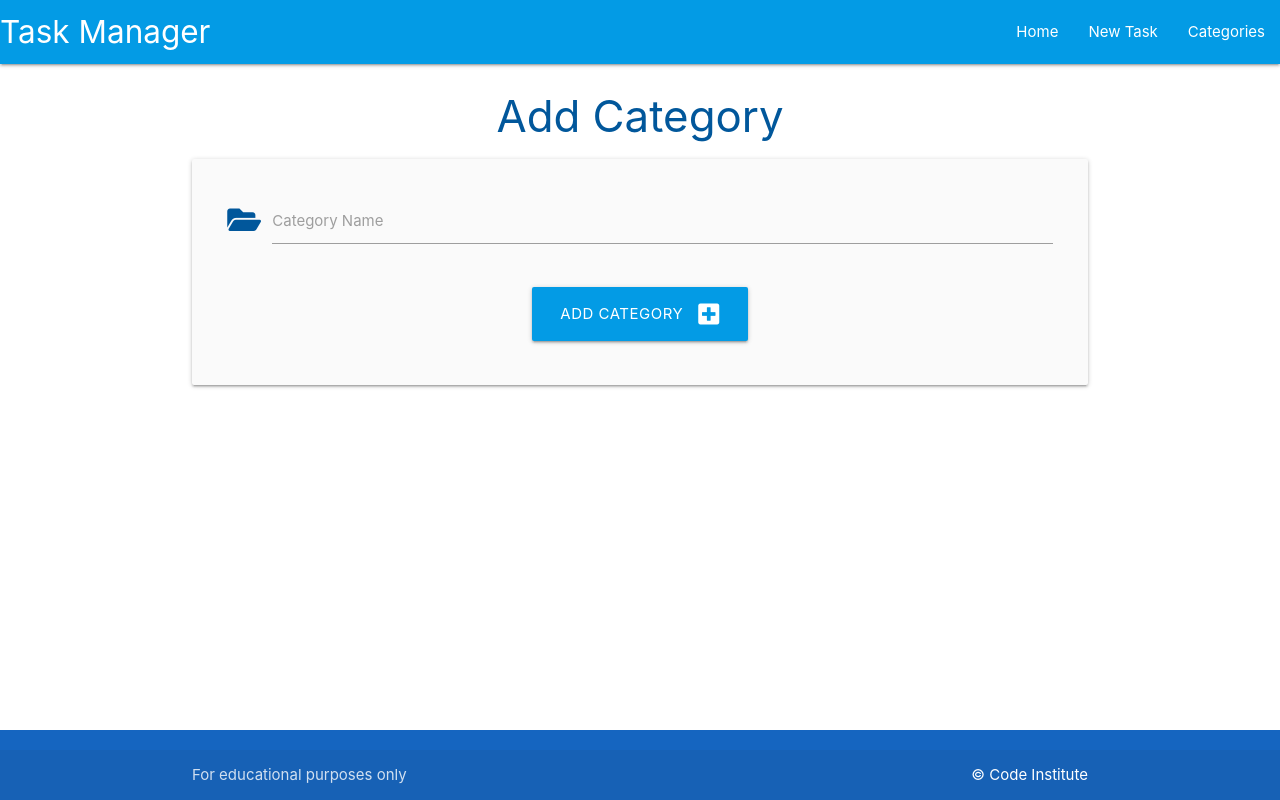
After one commit to Fergus-Stonehouse/task-manager, a Flask app: template taskmanager/templates/add_category.html in a window 1280 px wide. The commit adds this page. Run offline with Flask 2, Linux system fonts and the light colour scheme; the template is opened without the code that fills it, so the values that code supplies are empty.

Commit message:
Add templates for add_category and categories

```diff
--- /dev/null
+++ b/taskmanager/templates/add_category.html
@@ -0,0 +1,27 @@
+{% extends "base.html" %}
+{% block content %}
+
+<h3 class="light-blue-text text-darken-4 center-align">Add Category</h3>
+
+<div class="row card-panel grey lighten-5">
+    <form class="col s12" method="POST" action="{{ url_for('add_category') }}">
+        <!-- category name -->
+        <div class="row">
+            <div class="input-field col s12">
+                <i class="fas fa-folder-open prefix light-blue-text text-darken-4"></i>
+                <input id="category_name" name="category_name" minlength="3" maxlength="25" type="text" class="validate" required>
+                <label for="category_name">Category Name</label>
+            </div>
+        </div>
+        <!-- submit button -->
+        <div class="row">
+            <div class="col s12 center-align">
+                <button type="submit" class="btn-large light-blue darken-1">
+                    Add Category <i class="fas fa-plus-square right"></i>
+                </button>
+            </div>
+        </div>
+    </form>
+</div>
+
+{% endblock %}
--- a/taskmanager/templates/base.html
+++ b/taskmanager/templates/base.html
@@ -1,11 +1,59 @@
 <!DOCTYPE html>
 <html lang="en">
 <head>
+
     <meta charset="UTF-8">
+    <meta http-equiv="X-UA-Compatible" content="IE=edge">
     <meta name="viewport" content="width=device-width, initial-scale=1.0">
+    <link rel="stylesheet" href="https://cdnjs.cloudflare.com/ajax/libs/font-awesome/5.15.3/css/all.min.css"
+        integrity="sha512-iBBXm8fW90+nuLcSKlbmrPcLa0OT92xO1BIsZ+ywDWZCvqsWgccV3gFoRBv0z+8dLJgyAHIhR35VZc2oM/gI1w=="
+        crossorigin="anonymous" referrerpolicy="no-referrer">
+    <link rel="stylesheet" href="https://cdnjs.cloudflare.com/ajax/libs/materialize/1.0.0/css/materialize.min.css"
+        type="text/css">
+    <link rel="stylesheet" href="{{ url_for('static', filename='css/style.css') }}" type="text/css">
     <title>Task Manager</title>
 </head>
+
 <body>
-    Hello World!
+
+    <header>
+        <!-- top navbar -->
+        <nav class="light-blue darken-1">
+            <div class="nav-wrapper">
+            <a href="{{ url_for('home') }}" class="brand-logo">Task Manager</a>
+            <a href="#" data-target="mobile-demo" class="sidenav-trigger"><i class="fas fa-bars"></i></a>
+            <ul class="right hide-on-med-and-down">
+                <li><a href="{{ url_for('home') }}">Home</a></li>
+                <li><a href="">New Task</a></li>
+                <li><a href="{{ url_for('categories') }}">Categories</a></li>
+            </ul>
+            </div>
+        </nav>
+
+        <!-- mobile sidenav -->
+        <ul class="sidenav" id="mobile-demo">
+            <li><a href="{{ url_for('home') }}">Home</a></li>
+            <li><a href="">New Task</a></li>
+            <li><a href="{{ url_for('categories') }}">Categories</a></li>
+        </ul>
+    </header>
+
+    <main class="container">
+        {% block content %}
+        {% endblock %}
+    </main>
+
+    <footer class="page-footer blue darken-3">
+        <div class="footer-copyright">
+            <div class="container">
+                For educational purposes only
+                <a class="white-text right" href="https://codeinstitute.net" target="_blank">&copy; Code Institute</a>
+            </div>
+        </div>
+    </footer>
+
+    <script src="https://cdnjs.cloudflare.com/ajax/libs/materialize/1.0.0/js/materialize.min.js"></script>
+    <script src="{{ url_for('static', filename='js/script.js') }}"></script>
+
 </body>
 </html>
```
Also changed, not shown: taskmanager/templates/categories.html (added, +14 -0 lines), template/base.html (deleted, +0 -59 lines).
